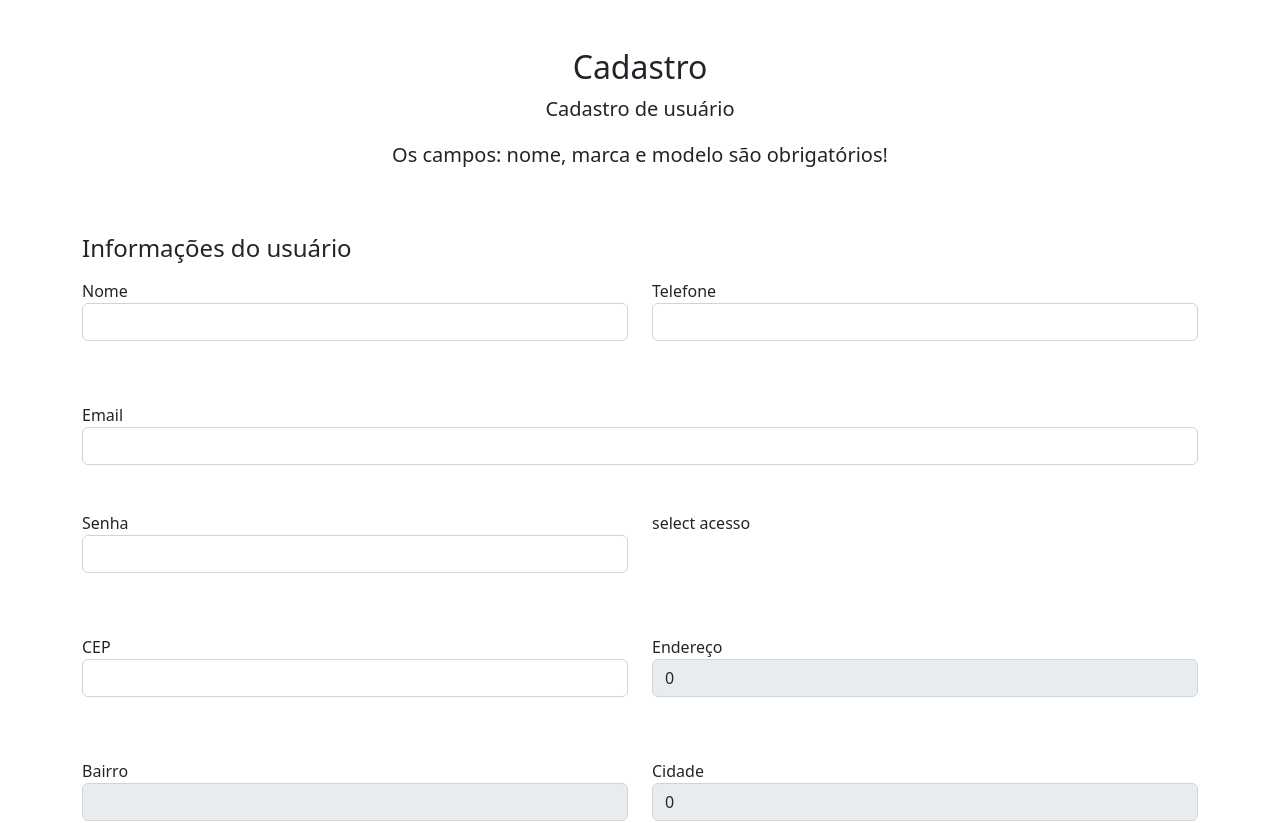
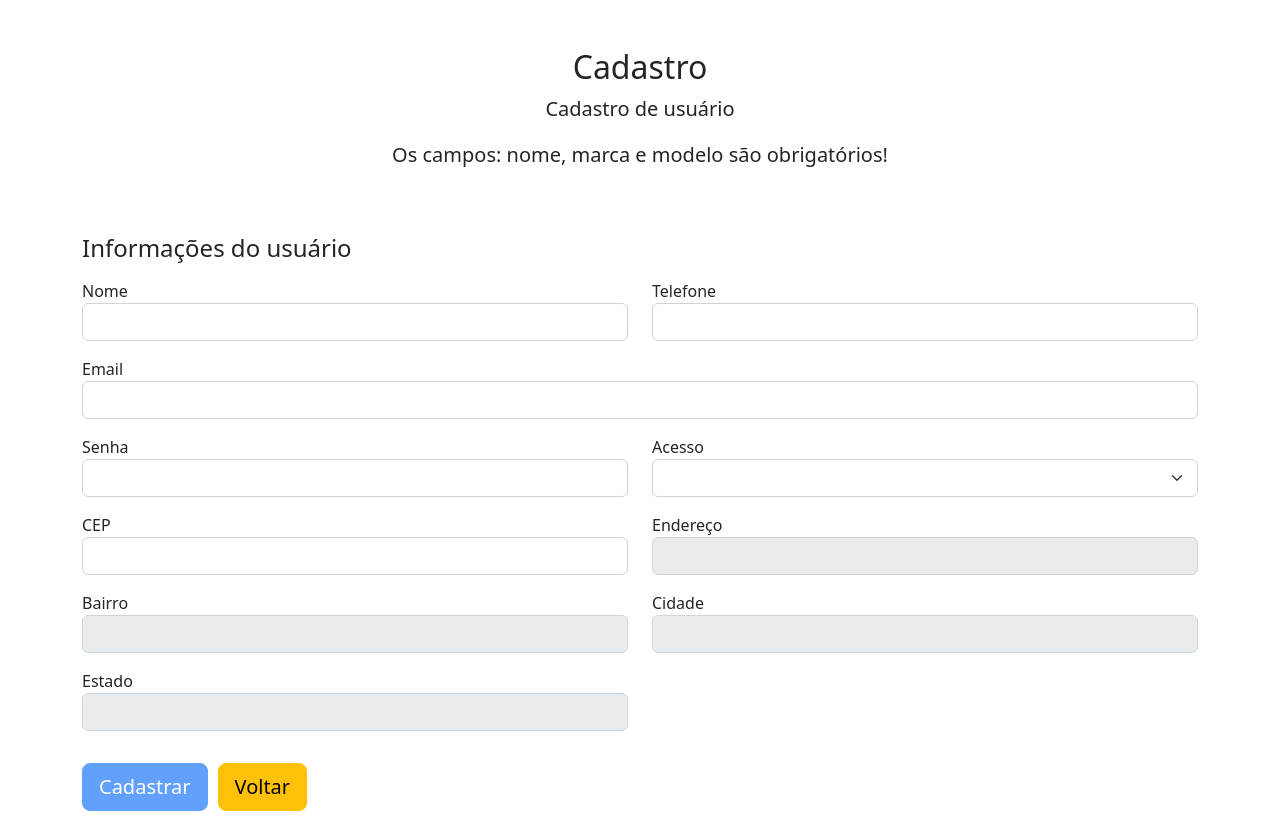
Before and after one commit to KingUnderSky/Angular-Foursys, an Angular app: page /usuarios/cadastrar in a window 1280 px wide. Shown: the top 823 px of the page. Built offline with nearby package versions, Linux system fonts and the light colour scheme.

Commit message:
Função cadastrar finalizada

```diff
--- a/src/app/app.module.ts
+++ b/src/app/app.module.ts
@@ -1,5 +1,5 @@
 import { NgModule } from '@angular/core';
-import { FormsModule } from '@angular/forms';
+import { FormsModule, ReactiveFormsModule } from '@angular/forms';
 import { BrowserModule } from '@angular/platform-browser';
 
 import { AppRoutingModule } from './app-routing.module';
@@ -34,7 +34,8 @@ import { UsuariosComponent } from './pages/usuarios/usuarios/usuarios.component'
     BrowserModule,
     AppRoutingModule,
     FormsModule,
-    HttpClientModule
+    HttpClientModule,
+    ReactiveFormsModule
   ],
   providers: [],
   bootstrap: [AppComponent]
--- a/src/app/pages/usuarios/usuario-cadastrar/usuario-cadastrar.component.css
+++ b/src/app/pages/usuarios/usuario-cadastrar/usuario-cadastrar.component.css
@@ -0,0 +1,8 @@
+
+.noShow {
+  display: none;
+}
+
+.show {
+  display: block;
+}
--- a/src/app/pages/usuarios/usuario-cadastrar/usuario-cadastrar.component.html
+++ b/src/app/pages/usuarios/usuario-cadastrar/usuario-cadastrar.component.html
@@ -9,43 +9,58 @@
   <div class="row">
     <div class="col order-md-1">
       <h4 class="mb-3">Informações do usuário</h4>
+      <form [formGroup]="formUsuario" (ngSubmit)="cadastrar()">
         <div class="row">
           <div class="col-md-6 mb-3">
             <label for="nome">Nome</label>
-            <input type="text" class="form-control" id="nome" placeholder="" value="" required="">
+            <input type="text" class="form-control" id="nome" formControlName="nome">
             <div class="text-danger">
-              <p style="min-height: 30px;"></p>
+              <div *ngIf="formUsuario.get('nome')?.errors?.['required'] && formUsuario.get('nome')?.touched">
+                <small style="color: red; font-style: italic; font-weight: bold; font-size: 10px;">Campo Nome Obrigatório</small>
+              </div>
             </div>
           </div>
           <div class="col-md-6 mb-3">
             <label for="telefone">Telefone</label>
-            <input type="text" class="form-control" id="telefone" placeholder="" value="" required="">
+            <input type="text" class="form-control" id="telefone" formControlName="telefone">
             <div class="text-danger">
-              <p style="min-height: 30px;"></p>
+              <div *ngIf="formUsuario.get('telefone')?.errors?.[''] && formUsuario.get('telefone')?.touched">
+                <small style="color: red; font-style: italic; font-weight: bold; font-size: 10px;">Campo Telefone deve ter até 11 caracteres</small>
+              </div>
             </div>
           </div>
         </div>
 
         <div class="mb-3">
           <label for="email">Email</label>
-            <input type="email" class="form-control" id="email" placeholder="" required="">
+            <input type="email" class="form-control" id="email" formControlName="email">
             <div class="text-danger">
-              <p style="min-height: 30px;"></p>
+              <div *ngIf="formUsuario.get('email')?.errors?.['required'] && formUsuario.get('email')?.touched">
+                <small style="color: red; font-style: italic; font-weight: bold; font-size: 10px;">Campo Email Obrigatório</small>
+              </div>
             </div>
         </div>
 
         <div class="row">
           <div class="col-md-6 mb-3">
             <label for="senha">Senha</label>
-            <input type="password" class="form-control" id="senha" placeholder="" >
+            <input type="password" class="form-control" id="senha" formControlName="senha">
             <div class="text-danger">
-              <p style="min-height: 30px;"></p>
+              <div *ngIf="formUsuario.get('senha')?.errors?.['required'] && formUsuario.get('senha')?.touched">
+                <small style="color: red; font-style: italic; font-weight: bold; font-size: 10px;">Campo Senha Obrigatório</small>
+              </div>
             </div>
           </div>
           <div class="col-md-6 mb-3">
-            <p>select acesso</p>
+            <label for="acesso">Acesso</label>
+            <select class="form-control form-select" id="acesso" formControlName="acesso" formControlName="acesso">
+              <option value="restrito">Restrito</option>
+              <option value="total">Total</option>
+            </select>
             <div class="text-danger">
-              <p style="min-height: 30px;"></p>
+              <div *ngIf="formUsuario.get('acesso')?.errors?.['required'] && formUsuario.get('acesso')?.touched">
+                <small style="color: red; font-style: italic; font-weight: bold; font-size: 10px;">Campo Acesso Obrigatório</small>
+              </div>
             </div>
           </div>
         </div>
@@ -53,37 +68,43 @@
         <div class="row">
           <div class="col-md-6 mb-3">
             <label for="cep">CEP</label>
-            <input type="text" class="form-control" id="cep" placeholder="" value="">
+            <input type="text" class="form-control" id="cep" (blur)="buscarCep()" formControlName="cep">
             <div class="text-danger">
-              <p style="min-height: 30px;"></p>
+              <div *ngIf="formUsuario.get('cep')?.errors?.['required'] && formUsuario.get('cep')?.touched">
+                <small style="color: red; font-style: italic; font-weight: bold; font-size: 10px;">Campo CEP Obrigatório</small>
+              </div>
+              <div [class]="classesToApply">
+                <small>{{ buscaInfo }}</small>
+              </div>
             </div>
           </div>
           <div class="col-md-6 mb-3">
             <label for="endereco">Endereço</label>
-            <input type="text" class="form-control" id="endereco" placeholder="" value="0" disabled>
+            <input type="text" class="form-control" id="endereco" formControlName="endereco">
           </div>
         </div>
 
         <div class="row">
           <div class="col-md-6 mb-3">
             <label for="bairro">Bairro</label>
-            <input type="text" class="form-control" id="bairro" placeholder="" value="" disabled>
+            <input type="text" class="form-control" formControlName="bairro">
           </div>
           <div class="col-md-6 mb-3">
             <label for="cidade">Cidade</label>
-            <input type="text" class="form-control" id="cidade" placeholder="" value="0" disabled>
+            <input type="text" class="form-control" formControlName="cidade">
           </div>
         </div>
 
         <div class="row mb-3">
           <div class="col-md-6 mb-3">
             <label for="estado">Estado</label>
-            <input type="text" class="form-control" id="estado" placeholder="" value="" disabled>
+            <input type="text" class="form-control" formControlName="estado">
           </div>
         </div>
 
-        <button class="btn btn-primary btn-lg btn-block" (click)="cadastrar()">Cadastrar</button>
+        <button class="btn btn-primary btn-lg btn-block" type="submit" [disabled]="!formUsuario.valid">Cadastrar</button>
         <button routerLink="/usuarios" class="btn btn-warning btn-lg btn-block" style="margin-left: 10px;">Voltar</button>
+      </form>
     </div>
   </div>
 </div>
--- a/src/app/pages/usuarios/usuario-cadastrar/usuario-cadastrar.component.ts
+++ b/src/app/pages/usuarios/usuario-cadastrar/usuario-cadastrar.component.ts
@@ -1,5 +1,9 @@
+import { UsuariosService } from './../../../services/usuarios.service';
 import { Component, OnInit } from '@angular/core';
+import { FormControl, FormGroup, Validators } from '@angular/forms';
 import { AuthService } from '../../../services/auth.service';
+import { CepService } from '../../../services/cep.service';
+import { Router } from '@angular/router';
 
 @Component({
   selector: 'app-usuario-cadastrar',
@@ -8,16 +12,86 @@ import { AuthService } from '../../../services/auth.service';
 })
 export class UsuarioCadastrarComponent implements OnInit {
 
+  //  variáveis
   logado: boolean = false;
 
-  constructor(private _auth: AuthService) { }
+  buscaInfo: string = '';
+  info: string = '';
+  classesToApply = 'none';
+  busca: boolean = false;
+
+  //  criação de formgroup
+  formUsuario = new FormGroup({
+    nome: new FormControl('', [Validators.required]),
+    telefone: new FormControl('', [Validators.maxLength(11)]),
+    email: new FormControl('', [Validators.required]),
+    senha: new FormControl('', [Validators.required]),
+    acesso: new FormControl('', [Validators.required]),
+    cep: new FormControl('', [Validators.required]),
+    endereco: new FormControl(''),
+    bairro: new FormControl(''),
+    cidade: new FormControl(''),
+    estado: new FormControl('')
+  });
+
+  constructor(private _auth: AuthService, private _cep: CepService, private _usuario: UsuariosService, private _route: Router) { }
 
   ngOnInit(): void {
     this.logado = this._auth.getAuth();
+
+    this.formUsuario.controls['endereco'].disable();
+    this.formUsuario.controls['cidade'].disable();
+    this.formUsuario.controls['bairro'].disable();
+    this.formUsuario.controls['estado'].disable();
   }
 
+  //  função para cadastrar usuário
   cadastrar(): void {
+    this._usuario.postUsuario(this.formUsuario.getRawValue()).subscribe((data: any) => {
+      console.log(data);
+      if(this.logado) {
+        this._route.navigateByUrl('/usuarios');
+      }
 
+      this._route.navigateByUrl('/login');
+    });
   }
 
+  //  função para buscar cep
+  buscarCep(): void {
+    //  validação de cep, se é número, se está ou não com -
+    if((this.formUsuario.value.cep?.length == 8 && /^\d+$/.test(this.formUsuario.value.cep)) || (this.formUsuario.value.cep?.length == 9 && (this.formUsuario.value.cep.indexOf('-') === 5)))
+    {
+      this._cep.getEndereco(this.formUsuario.value.cep).subscribe((data: any) => {
+        if(data.erro) {
+          this.buscaInfo = "Cep não encontrado";
+          this.classesToApply = 'show, text-danger';
+
+          this.busca = false;
+        } else {
+          this.classesToApply = 'show, text-success';
+          this.buscaInfo = "Cep encontrado com sucesso!";
+          this.formUsuario.controls.endereco.setValue(data.logradouro);
+          this.formUsuario.controls.bairro.setValue(data.bairro);
+          this.formUsuario.controls.cidade.setValue(data.localidade);
+          this.formUsuario.controls.estado.setValue(data.uf);
+
+
+          this.busca = true;
+        }
+      });
+    } else
+    {
+      this.buscaInfo = "Cep inválido";
+      this.classesToApply = 'show, text-danger';
+      this.formUsuario.controls.endereco.setValue("");
+      this.formUsuario.controls.bairro.setValue("");
+      this.formUsuario.controls.cidade.setValue("");
+      this.formUsuario.controls.estado.setValue("");
+      this.busca = false;
+    }
+    setTimeout(() => {
+      this.classesToApply = 'noShow';
+    }, 5000);
+  }
 }
--- /dev/null
+++ b/src/app/services/cep.service.ts
@@ -0,0 +1,16 @@
+import { Injectable } from '@angular/core';
+import { HttpClient } from '@angular/common/http';
+import { Observable } from 'rxjs';
+import { urlCep } from '../config/project.service';
+
+@Injectable({
+  providedIn: 'root'
+})
+export class CepService {
+
+  constructor(private _http: HttpClient) { }
+
+  getEndereco(cep: string): Observable<any>{
+    return this._http.get(urlCep + "/" + cep + "/json");
+  }
+}
--- a/src/app/services/usuarios.service.ts
+++ b/src/app/services/usuarios.service.ts
@@ -18,4 +18,8 @@ export class UsuariosService {
   deleteUsuario(id: number): Observable<any> {
     return this._http.delete(urlDatabase + "usuarios/" + id);
   }
+
+  postUsuario(obj: any): Observable<any> {
+    return this._http.post(urlDatabase + "usuarios/", obj);
+  }
 }
```
Also changed, not shown: database/db.json (line endings or trailing spaces), 1 other file (tests, documents, lock files or other folders).
